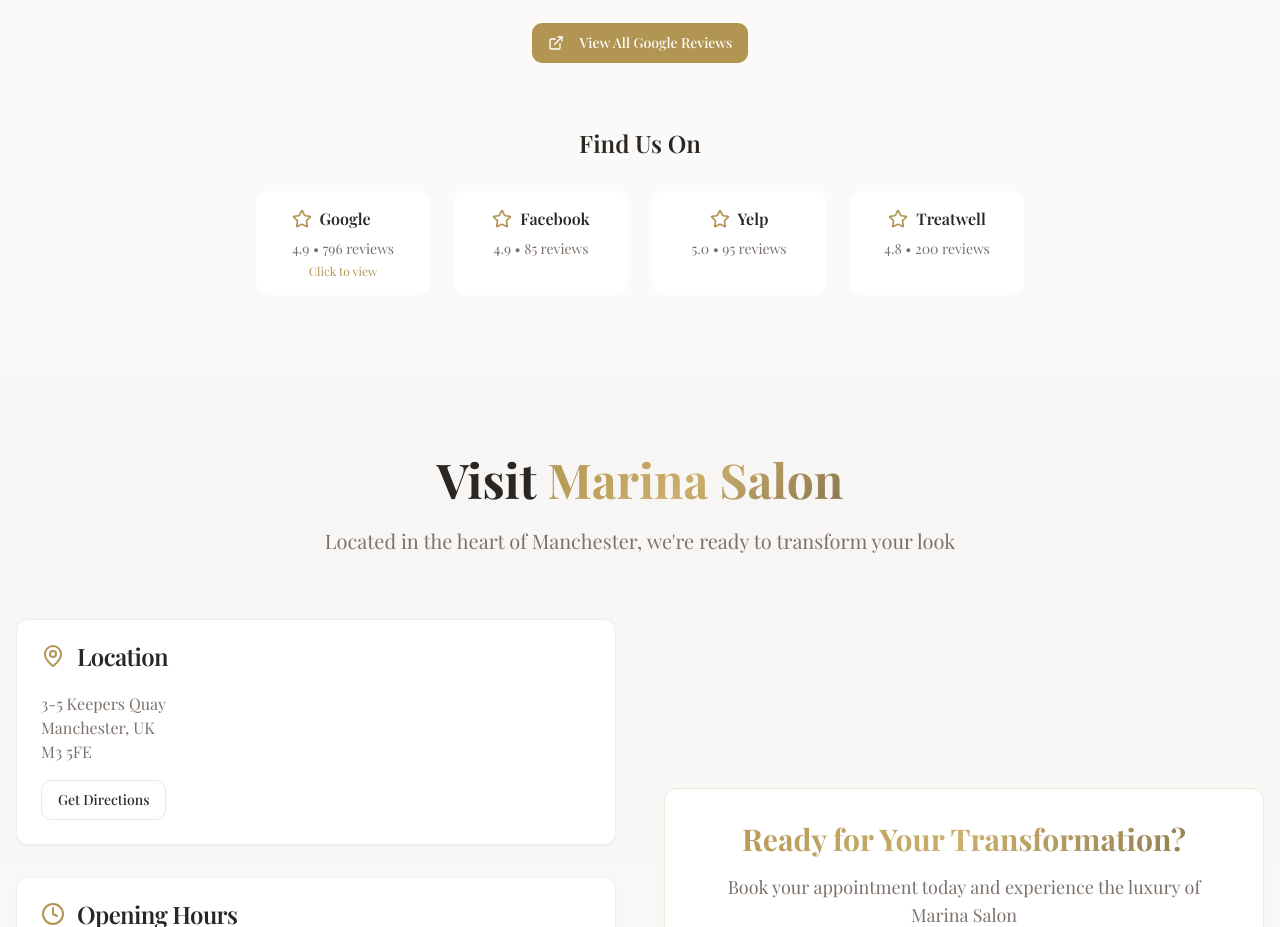
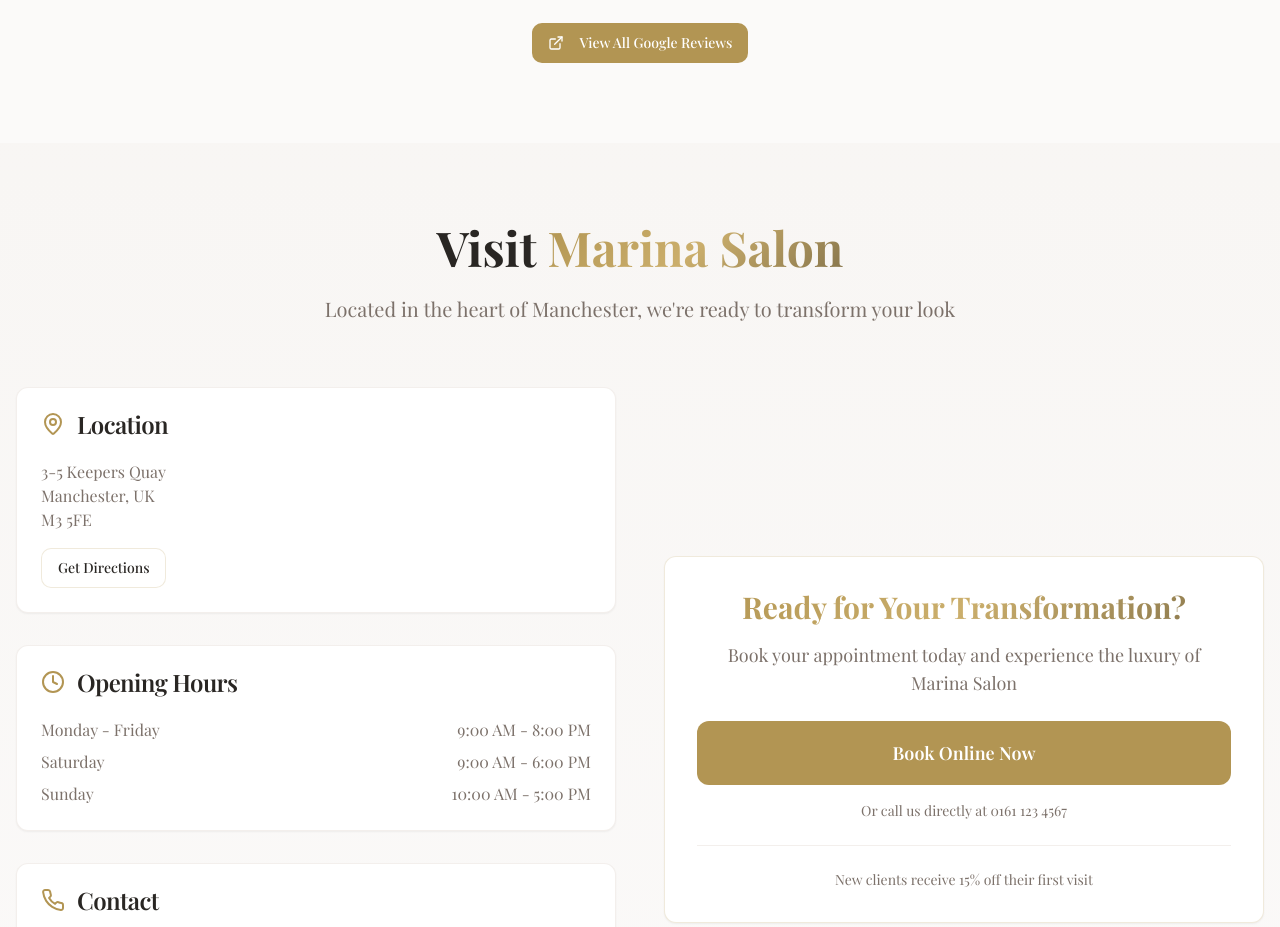
Before and after one commit to shaban-dev-shapesol/marina-salon-glow-up, a React (Vite) app: page / in a window 1280 px wide. Shown: the part 8860-9787 px from the top of the page. Built offline with nearby package versions, Linux system fonts and the light colour scheme; the HTML template or start-up script is replaced by a standard one.

Commit message:
Visual edit in Lovable

```diff
--- a/src/components/Testimonials.tsx
+++ b/src/components/Testimonials.tsx
@@ -187,41 +187,7 @@ export const Testimonials = () => {
           </div>
 
           {/* Review Platforms */}
-          <div className="mt-16 text-center animate-on-scroll animate-on-scroll-delay-2">
-            <h3 className="text-2xl font-semibold mb-8">Find Us On</h3>
-            <div className="grid grid-cols-2 md:grid-cols-4 gap-6 max-w-3xl mx-auto">
-              <button className="p-4 rounded-lg bg-card shadow-soft hover-lift transition-all duration-500 hover-scale group" onClick={() => window.open('https://www.google.com/maps/place/Marina+Salon+by+FKZ/@53.4834956,-2.2263103,17z/data=!4m15!1m8!3m7!1s0x487bb1a49fc6465d:0xf4cae867d99770d4!2s3-5+Keepers+Quay,+Manchester+M4+6GL,+UK!3b1!8m2!3d53.4834956!4d-2.2237354!16s%2Fg%2F11mcftq033!3m5!1s0x487bb1a94b5a2de7:0xb79bb11bd9cb307c!8m2!3d53.4831995!4d-2.2237837!16s%2Fg%2F11pc635vzt?entry=ttu', '_blank')}>
-                <div className="flex items-center justify-center space-x-2 mb-2">
-                  <Star className="h-5 w-5 text-primary group-hover:animate-pulse" />
-                  <span className="font-semibold">Google</span>
-                  <ExternalLink className="h-4 w-4 opacity-0 group-hover:opacity-100 transition-opacity" />
-                </div>
-                <p className="text-sm text-muted-foreground">4.9 • 796 reviews</p>
-                <p className="text-xs text-primary mt-1">Click to view</p>
-              </button>
-              <div className="p-4 rounded-lg bg-card shadow-soft hover-lift transition-all duration-500">
-                <div className="flex items-center justify-center space-x-2 mb-2">
-                  <Star className="h-5 w-5 text-primary" />
-                  <span className="font-semibold">Facebook</span>
-                </div>
-                <p className="text-sm text-muted-foreground">4.9 • 85 reviews</p>
-              </div>
-              <div className="p-4 rounded-lg bg-card shadow-soft hover-lift transition-all duration-500">
-                <div className="flex items-center justify-center space-x-2 mb-2">
-                  <Star className="h-5 w-5 text-primary" />
-                  <span className="font-semibold">Yelp</span>
-                </div>
-                <p className="text-sm text-muted-foreground">5.0 • 95 reviews</p>
-              </div>
-              <div className="p-4 rounded-lg bg-card shadow-soft hover-lift transition-all duration-500">
-                <div className="flex items-center justify-center space-x-2 mb-2">
-                  <Star className="h-5 w-5 text-primary" />
-                  <span className="font-semibold">Treatwell</span>
-                </div>
-                <p className="text-sm text-muted-foreground">4.8 • 200 reviews</p>
-              </div>
-            </div>
-          </div>
+
         </div>
       </div>
     </section>;
```
